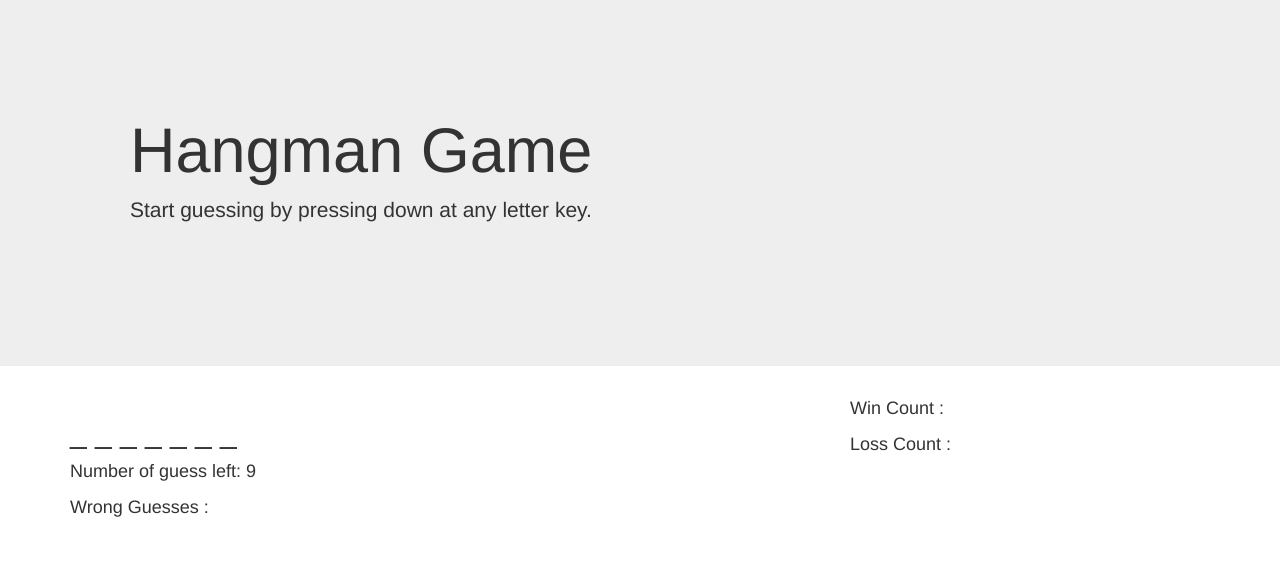
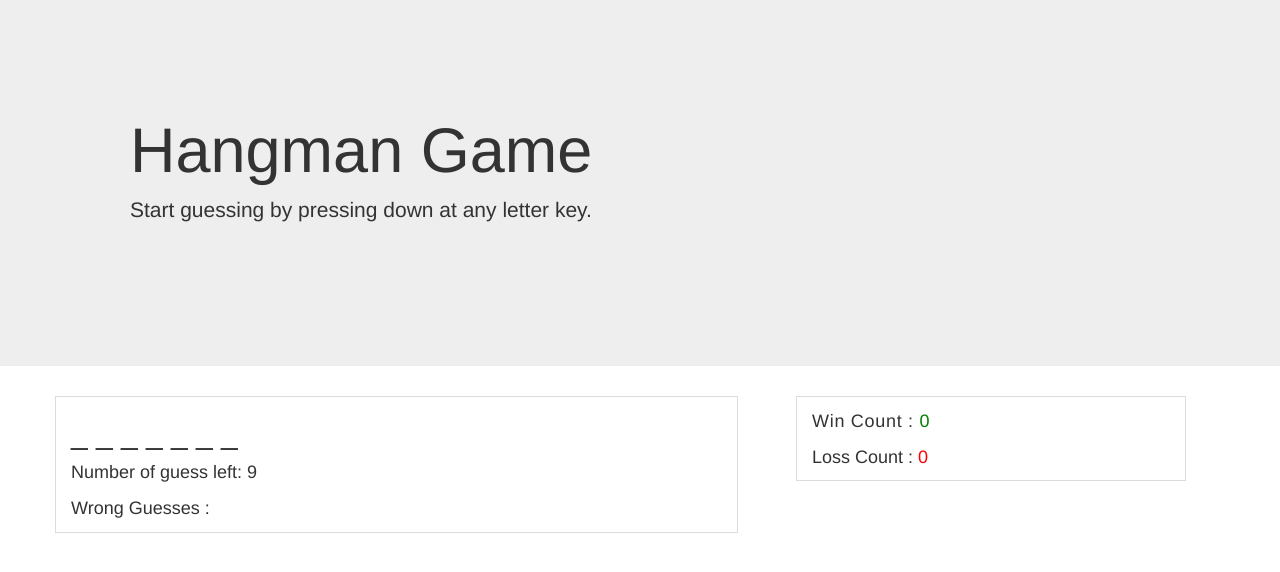
Before and after one commit to coolcat-310/Hangman-Game, a plain HTML site: page index.html in a window 1280 px wide. Drawn offline with nearby package versions, Linux system fonts and the light colour scheme.

Commit message:
add css spacing

```diff
--- a/assests/css/style.css
+++ b/assests/css/style.css
@@ -1,6 +1,16 @@
 body{
     font-size: large;
 }
+.col-md-7{
+    border: solid 1px gainsboro;
+    margin-right: 5%;
+}
+
+.col-md-4{
+    padding-top: 1%;
+    border: solid 1px gainsboro;
+}
+
 
 #wrong-guess{
     color: red;
@@ -9,6 +19,9 @@ body{
 #win-counter{
     color: green;
 }
+#textWin{
+    letter-spacing: .7px;
+}
 
 #loss-counter{
     color: red;
--- a/assests/javascript/game.js
+++ b/assests/javascript/game.js
@@ -41,6 +41,8 @@ function start() {
     console.log(blankAndSuccess);
     document.getElementById('word-blank').innerHTML = blankAndSuccess.join(" ");
     document.getElementById('guess-left').innerHTML = String(numGuess);
+    document.getElementById('win-counter').innerHTML = String(winCounter);
+    document.getElementById('loss-counter').innerHTML = String(lossCounter);
 
 }
 
--- a/index.html
+++ b/index.html
@@ -19,14 +19,13 @@
 </div>
     <div class="container">
         <div class="row">
-            <div class="col-md-8">
+            <div class="col-md-7">
                 <h2 id="word-blank"></h2>
                 <p>Number of guess left: <span id="guess-left"></span> </p>
                 <p>Wrong Guesses : <span id="wrong-guess"></span> </p>
             </div>
             <div class="col-md-4">
-
-                <p>Win Count : <span id="win-counter"></span> </p>
+                <p id="textWin">Win Count : <span id="win-counter"></span> </p>
                 <p>Loss Count : <span id="loss-counter"></span> </p>
             </div>
         </div>
```
